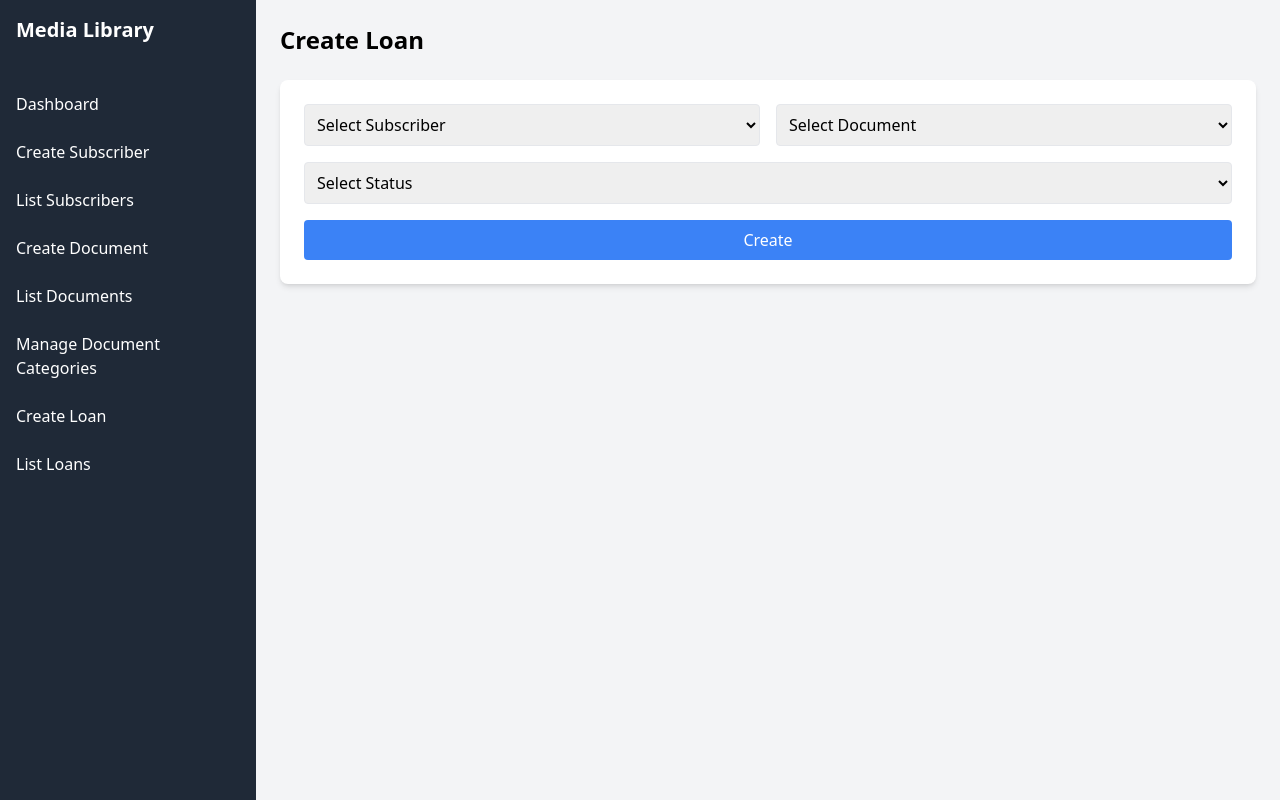
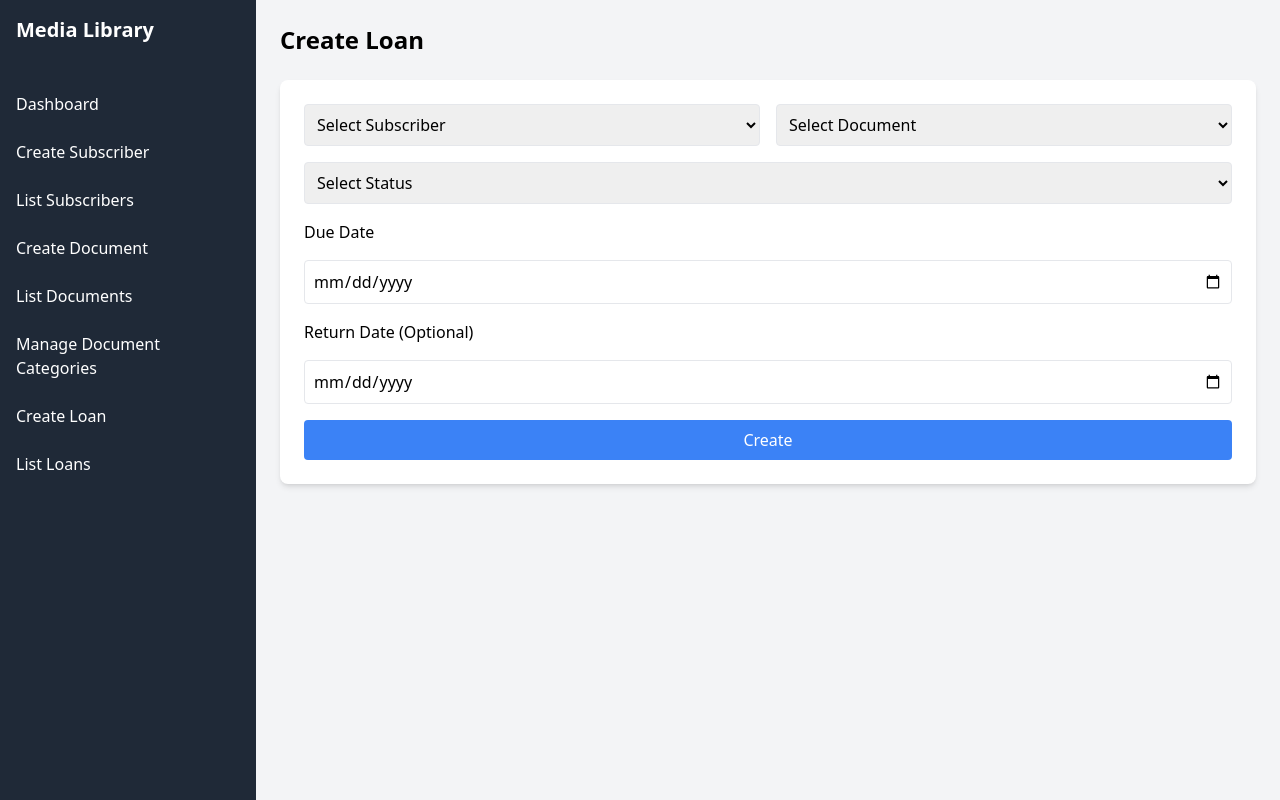
Before and after one commit to Firas-Ruine/flask_mongo_app, a Flask app: page /loans/create in a window 1280 px wide. Run offline with Flask 3, Linux system fonts and the light colour scheme; data that the repository does not hold is empty; some libraries are stand-ins or nearby versions.

Commit message:
add loan date, due date, and return date fields to loan management; update UI forms and list display

```diff
--- a/app/models/loan.py
+++ b/app/models/loan.py
@@ -1,8 +1,10 @@
+from datetime import datetime
+
 class Loan:
     def __init__(self, subscriber_id, document_id, due_date):
         self.subscriber_id = subscriber_id
         self.document_id = document_id
-        self.loan_date = None
+        self.loan_date = datetime.now()
         self.due_date = due_date
         self.return_date = None
         self.status = "active"
--- a/app/static/js/loans_create.js
+++ b/app/static/js/loans_create.js
@@ -32,10 +32,14 @@ document.addEventListener("DOMContentLoaded", () => {
     // Handle form submission
     form.addEventListener("submit", async (e) => {
         e.preventDefault();
+
+        // Collect form data
         const data = {
             subscriber_id: subscriberDropdown.value,
             document_id: documentDropdown.value,
             status: form.status.value,
+            due_date: form.due_date.value,
+            return_date: form.return_date.value || null, // Allow empty return date
         };
 
         try {
--- a/app/templates/loans_create.html
+++ b/app/templates/loans_create.html
@@ -22,6 +22,25 @@
       <option value="Returned">Returned</option>
     </select>
 
+    <!-- Due Date -->
+    <label for="due_date" class="block col-span-full">Due Date</label>
+    <input
+      type="date"
+      id="due_date"
+      required
+      class="p-2 border rounded col-span-full"
+    />
+
+    <!-- Return Date -->
+    <label for="return_date" class="block col-span-full"
+      >Return Date (Optional)</label
+    >
+    <input
+      type="date"
+      id="return_date"
+      class="p-2 border rounded col-span-full"
+    />
+
     <button
       type="submit"
       class="bg-blue-500 text-white py-2 px-4 rounded hover:bg-blue-600 col-span-full"
--- a/app/templates/loans_list.html
+++ b/app/templates/loans_list.html
@@ -14,6 +14,9 @@
       <tr class="bg-gray-200">
         <th class="p-2 border border-gray-300">Subscriber Name</th>
         <th class="p-2 border border-gray-300">Document Title</th>
+        <th class="p-2 border border-gray-300">Loan Date</th>
+        <th class="p-2 border border-gray-300">Due Date</th>
+        <th class="p-2 border border-gray-300">Return Date</th>
         <th class="p-2 border border-gray-300">Status</th>
         <th class="p-2 border border-gray-300">Actions</th>
       </tr>
```
Also changed, not shown: app/services/loan_service.py (+28 -2 lines), app/static/js/loans_list.js (+3 -30 lines).
